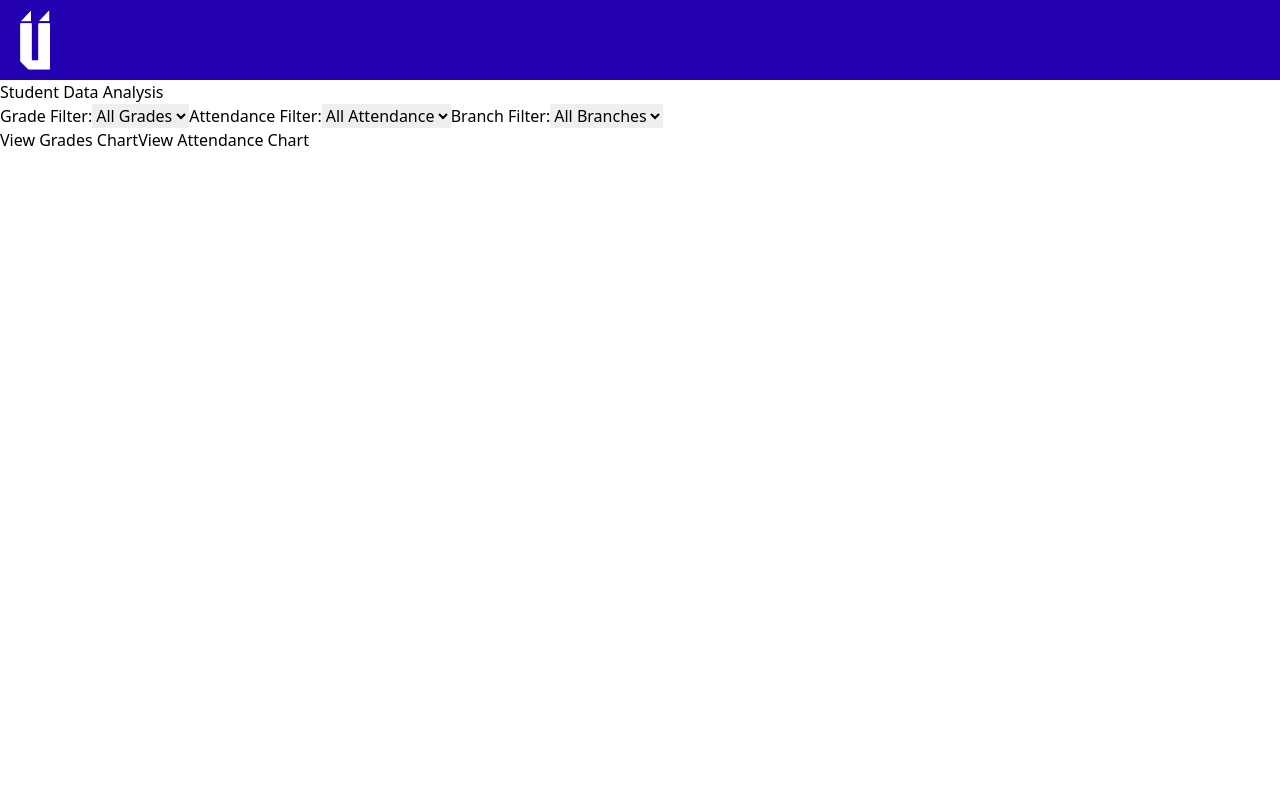
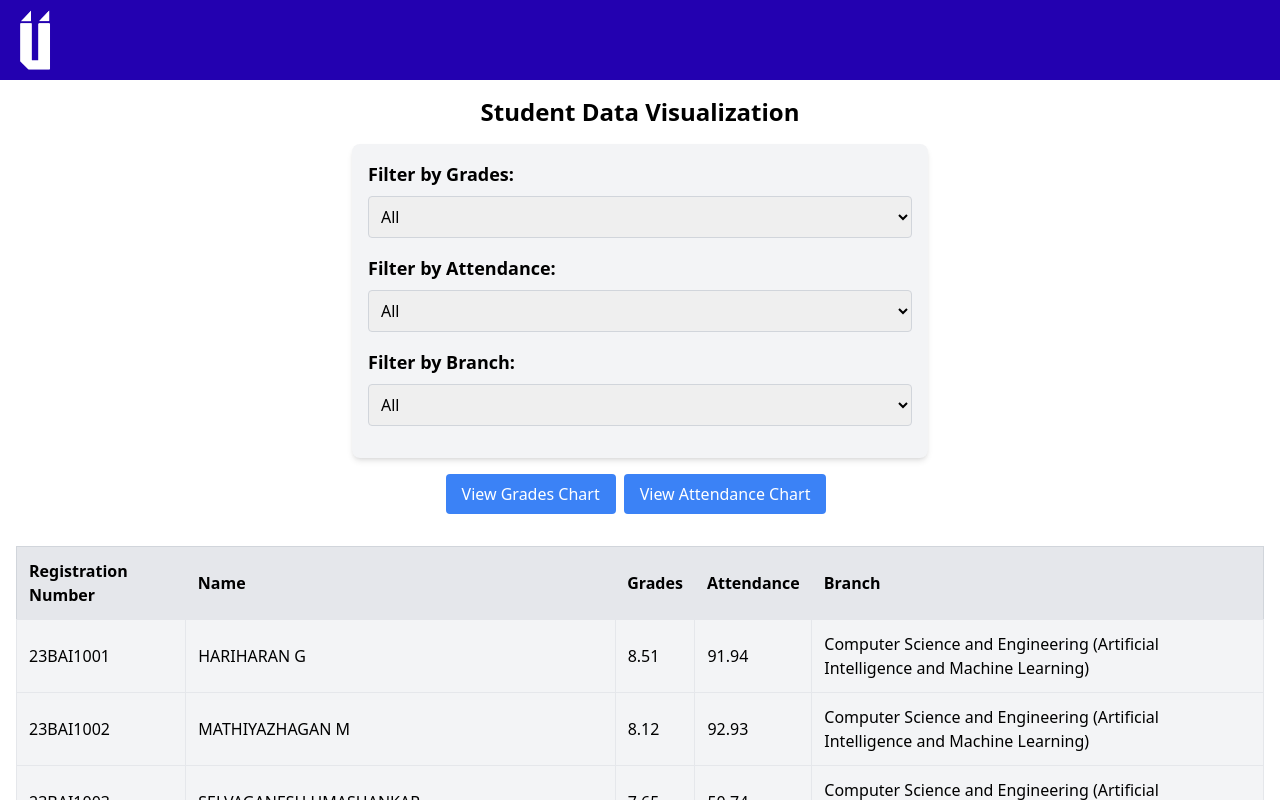
Before and after one commit to Suhas-Koheda/UniInSight, a Next.js app: page /1/dashboard/view-data in a window 1280 px wide. Shown: the top 800 px of the page. Built offline with nearby package versions, Linux system fonts and the light colour scheme.

Commit message:
build changes

```diff
--- a/src/app/[id]/dashboard/view-data/page.tsx
+++ b/src/app/[id]/dashboard/view-data/page.tsx
@@ -1,75 +1,24 @@
 "use client";
 
 import { useState, useEffect } from "react";
-import dynamic from "next/dynamic";
-import { ComponentType } from "react";
+import dynamic from 'next/dynamic';
 
-const DynamicPieChart = dynamic<ComponentType<any>>(
-  () =>
-    import("recharts").then(
-      (mod) => mod.PieChart as ComponentType<any>
-    ),
-  { ssr: false }
-);
-const DynamicPie = dynamic<ComponentType<any>>(
-  () =>
-    import("recharts").then((mod) => mod.Pie as ComponentType<any>),
-  { ssr: false }
-);
-const DynamicBarChart = dynamic<ComponentType<any>>(
-  () =>
-    import("recharts").then(
-      (mod) => mod.BarChart as ComponentType<any>
-    ),
-  { ssr: false }
-);
-const DynamicBar = dynamic<ComponentType<any>>(
-  () =>
-    import("recharts").then((mod) => mod.Bar as ComponentType<any>),
-  { ssr: false }
-);
-const DynamicXAxis = dynamic<ComponentType<any>>(
-  () =>
-    import("recharts").then(
-      (mod) => mod.XAxis as ComponentType<any>
-    ),
-  { ssr: false }
-);
-const DynamicYAxis = dynamic<ComponentType<any>>(
-  () =>
-    import("recharts").then(
-      (mod) => mod.YAxis as ComponentType<any>
-    ),
-  { ssr: false }
-);
-const DynamicTooltip = dynamic<ComponentType<any>>(
-  () =>
-    import("recharts").then(
-      (mod) => mod.Tooltip as ComponentType<any>
-    ),
-  { ssr: false }
-);
-const DynamicLegend = dynamic<ComponentType<any>>(
-  () =>
-    import("recharts").then(
-      (mod) => mod.Legend as ComponentType<any>
-    ),
-  { ssr: false }
-);
-const DynamicCell = dynamic<ComponentType<any>>(
-  () =>
-    import("recharts").then(
-      (mod) => mod.Cell as ComponentType<any>
-    ),
-  { ssr: false }
-);
+const DynamicPieChart = dynamic(() => import('recharts').then((mod) => mod.PieChart), { ssr: false });
+const DynamicPie = dynamic(() => import('recharts').then((mod) => mod.Pie), { ssr: false });
+const DynamicBarChart = dynamic(() => import('recharts').then((mod) => mod.BarChart), { ssr: false });
+const DynamicBar = dynamic(() => import('recharts').then((mod) => mod.Bar), { ssr: false });
+const DynamicXAxis = dynamic(() => import('recharts').then((mod) => mod.XAxis), { ssr: false });
+const DynamicYAxis = dynamic(() => import('recharts').then((mod) => mod.YAxis), { ssr: false });
+const DynamicTooltip = dynamic(() => import('recharts').then((mod) => mod.Tooltip), { ssr: false });
+const DynamicLegend = dynamic(() => import('recharts').then((mod) => mod.Legend), { ssr: false });
+const DynamicCell = dynamic(() => import('recharts').then((mod) => mod.Cell), { ssr: false });
 
 const MainPage = () => {
-  const [data, setData] = useState<any[]>([]);
-  const [filteredData, setFilteredData] = useState<any[]>([]);
-  const [gradesFilter, setGradesFilter] = useState<string>("");
-  const [attendanceFilter, setAttendanceFilter] = useState<string>("");
-  const [branchFilter, setBranchFilter] = useState<string>("");
+  const [data, setData] = useState([]);
+  const [filteredData, setFilteredData] = useState([]);
+  const [gradesFilter, setGradesFilter] = useState("");
+  const [attendanceFilter, setAttendanceFilter] = useState("");
+  const [branchFilter, setBranchFilter] = useState("");
 
   useEffect(() => {
     fetch("/data/sihcgpaatt.json")
@@ -90,30 +39,19 @@ const MainPage = () => {
       const gradeCondition =
         gradesFilter === "" ||
         (gradesFilter === "above-9" && student.GRADES > 9) ||
-        (gradesFilter === "9-to-8" &&
-          student.GRADES <= 9 &&
-          student.GRADES >= 8) ||
-        (gradesFilter === "7-to-8" &&
-          student.GRADES < 8 &&
-          student.GRADES >= 7) ||
+        (gradesFilter === "9-to-8" && student.GRADES <= 9 && student.GRADES >= 8) ||
+        (gradesFilter === "7-to-8" && student.GRADES < 8 && student.GRADES >= 7) ||
         (gradesFilter === "below-7" && student.GRADES < 7);
 
       const attendanceCondition =
         attendanceFilter === "" ||
         (attendanceFilter === "above-95" && student.Attendance > 95) ||
-        (attendanceFilter === "90-to-95" &&
-          student.Attendance <= 95 &&
-          student.Attendance >= 90) ||
-        (attendanceFilter === "85-to-90" &&
-          student.Attendance < 90 &&
-          student.Attendance >= 85) ||
-        (attendanceFilter === "75-to-85" &&
-          student.Attendance < 85 &&
-          student.Attendance >= 75) ||
+        (attendanceFilter === "90-to-95" && student.Attendance <= 95 && student.Attendance >= 90) ||
+        (attendanceFilter === "85-to-90" && student.Attendance < 90 && student.Attendance >= 85) ||
+        (attendanceFilter === "75-to-85" && student.Attendance < 85 && student.Attendance >= 75) ||
         (attendanceFilter === "below-75" && student.Attendance < 75);
 
-      const branchCondition =
-        branchFilter === "" || student.BRANCH === branchFilter;
+      const branchCondition = branchFilter === "" || student.BRANCH === branchFilter;
 
       return gradeCondition && attendanceCondition && branchCondition;
     });
@@ -121,53 +59,47 @@ const MainPage = () => {
     setFilteredData(filtered);
   };
 
-  const prepareChartData = (type: "grades" | "attendance") => {
-    if (type === "grades") {
+  const prepareChartData = (type) => {
+    if (type === 'grades') {
       const gradeRanges = {
-        "Above 9": 0,
-        "8 to 9": 0,
-        "7 to 8": 0,
-        "Below 7": 0,
+        'Above 9': 0,
+        '8 to 9': 0,
+        '7 to 8': 0,
+        'Below 7': 0
       };
-      filteredData.forEach((student) => {
-        if (student.GRADES > 9) gradeRanges["Above 9"]++;
-        else if (student.GRADES >= 8) gradeRanges["8 to 9"]++;
-        else if (student.GRADES >= 7) gradeRanges["7 to 8"]++;
-        else gradeRanges["Below 7"]++;
+      filteredData.forEach(student => {
+        if (student.GRADES > 9) gradeRanges['Above 9']++;
+        else if (student.GRADES >= 8) gradeRanges['8 to 9']++;
+        else if (student.GRADES >= 7) gradeRanges['7 to 8']++;
+        else gradeRanges['Below 7']++;
       });
-      return Object.entries(gradeRanges).map(([name, value]) => ({
-        name,
-        value,
-      }));
-    } else if (type === "attendance") {
+      return Object.entries(gradeRanges).map(([name, value]) => ({ name, value }));
+    } else if (type === 'attendance') {
       const attendanceRanges = {
-        "Above 95%": 0,
-        "90% to 95%": 0,
-        "85% to 90%": 0,
-        "75% to 85%": 0,
-        "Below 75%": 0,
+        'Above 95%': 0,
+        '90% to 95%': 0,
+        '85% to 90%': 0,
+        '75% to 85%': 0,
+        'Below 75%': 0
       };
-      filteredData.forEach((student) => {
-        if (student.Attendance > 95) attendanceRanges["Above 95%"]++;
-        else if (student.Attendance >= 90) attendanceRanges["90% to 95%"]++;
-        else if (student.Attendance >= 85) attendanceRanges["85% to 90%"]++;
-        else if (student.Attendance >= 75) attendanceRanges["75% to 85%"]++;
-        else attendanceRanges["Below 75%"]++;
+      filteredData.forEach(student => {
+        if (student.Attendance > 95) attendanceRanges['Above 95%']++;
+        else if (student.Attendance >= 90) attendanceRanges['90% to 95%']++;
+        else if (student.Attendance >= 85) attendanceRanges['85% to 90%']++;
+        else if (student.Attendance >= 75) attendanceRanges['75% to 85%']++;
+        else attendanceRanges['Below 75%']++;
       });
-      return Object.entries(attendanceRanges).map(([name, value]) => ({
-        name,
-        value,
-      }));
+      return Object.entries(attendanceRanges).map(([name, value]) => ({ name, value }));
     }
     return [];
   };
 
-  const COLORS = ["#0088FE", "#00C49F", "#FFBB28", "#FF8042", "#8884d8"];
+  const COLORS = ['#0088FE', '#00C49F', '#FFBB28', '#FF8042', '#8884d8'];
 
-  const openChartPopup = (type: "grades" | "attendance") => {
+  const openChartPopup = (type) => {
     const chartData = prepareChartData(type);
-    const popup = window.open("", "_blank", "width=800,height=600");
-    popup?.document.write(`
+    const popup = window.open('', '_blank', 'width=800,height=600');
+    popup.document.write(`
       <html>
         <head>
           <title>${type.charAt(0).toUpperCase() + type.slice(1)} Chart</title>
@@ -210,7 +142,7 @@ const MainPage = () => {
                         const value = context.raw || 0;
                         const total = context.dataset.data.reduce((a, b) => a + b, 0);
                         const percentage = ((value / total) * 100).toFixed(1);
-                        return \\${label}: \${value} (\${percentage}%);
+                        return \`\${label}: \${value} (\${percentage}%)\`;
                       }
                     }
                   }
@@ -224,9 +156,7 @@ const MainPage = () => {
               data: {
                 labels: chartData.map(item => item.name),
                 datasets: [{
-                  label: '${
-                    type.charAt(0).toUpperCase() + type.slice(1)
-                  } Distribution',
+                  label: '${type.charAt(0).toUpperCase() + type.slice(1)} Distribution',
                   data: chartData.map(item => item.value),
                   backgroundColor: COLORS
                 }]
@@ -244,56 +174,107 @@ const MainPage = () => {
         </body>
       </html>
     `);
-    popup?.document.close();
+    popup.document.close();
   };
 
   return (
-    <div>
-      <h1>Student Data Analysis</h1>
-      <div>
-        <label>
-          Grade Filter:
+    <div className="p-4 min-h-screen bg-white text-black">
+      <h1 className="text-2xl font-bold mb-4 text-center">
+        Student Data Visualization
+      </h1>
+
+      {/* Filter Options */}
+      <div className="bg-gray-100 p-4 mb-4 rounded-lg shadow-md max-w-xl mx-auto">
+        <div className="mb-4">
+          <label htmlFor="filter-grades" className="block text-lg font-semibold mb-2">Filter by Grades:</label>
           <select
+            id="filter-grades"
             value={gradesFilter}
             onChange={(e) => setGradesFilter(e.target.value)}
+            className="w-full p-2 border border-gray-300 rounded"
           >
-            <option value="">All Grades</option>
+            <option value="">All</option>
             <option value="above-9">Above 9</option>
             <option value="9-to-8">9 to 8</option>
             <option value="7-to-8">7 to 8</option>
             <option value="below-7">Below 7</option>
           </select>
-        </label>
-        <label>
-          Attendance Filter:
+        </div>
+
+        <div className="mb-4">
+          <label htmlFor="filter-attendance" className="block text-lg font-semibold mb-2">Filter by Attendance:</label>
           <select
+            id="filter-attendance"
             value={attendanceFilter}
             onChange={(e) => setAttendanceFilter(e.target.value)}
+            className="w-full p-2 border border-gray-300 rounded"
           >
-            <option value="">All Attendance</option>
+            <option value="">All</option>
             <option value="above-95">Above 95%</option>
             <option value="90-to-95">90% to 95%</option>
             <option value="85-to-90">85% to 90%</option>
             <option value="75-to-85">75% to 85%</option>
             <option value="below-75">Below 75%</option>
           </select>
-        </label>
-        <label>
-          Branch Filter:
+        </div>
+
+        <div className="mb-4">
+          <label htmlFor="filter-branch" className="block text-lg font-semibold mb-2">Filter by Branch:</label>
           <select
+            id="filter-branch"
             value={branchFilter}
             onChange={(e) => setBranchFilter(e.target.value)}
+            className="w-full p-2 border border-gray-300 rounded"
           >
-            <option value="">All Branches</option>
+            <option value="">All</option>
             <option value="CSE">CSE</option>
-            <option value="IT">IT</option>
             <option value="ECE">ECE</option>
+            <option value="ME">ME</option>
+            {/* Add other branches as needed */}
           </select>
-        </label>
+        </div>
       </div>
-      <div>
-        <button onClick={() => openChartPopup("grades")}>View Grades Chart</button>
-        <button onClick={() => openChartPopup("attendance")}>View Attendance Chart</button>
+
+      {/* Buttons to view charts */}
+      <div className="text-center mb-4">
+        <button
+          onClick={() => openChartPopup('grades')}
+          className="bg-blue-500 text-white px-4 py-2 rounded mr-2 hover:bg-blue-600"
+        >
+          View Grades Chart
+        </button>
+        <button
+          onClick={() => openChartPopup('attendance')}
+          className="bg-blue-500 text-white px-4 py-2 rounded mr-2 hover:bg-blue-600"
+        >
+          View Attendance Chart
+        </button>
+      </div>
+
+      {/* Container for student list */}
+      <div className="overflow-x-auto mt-8">
+        <table className="min-w-full bg-gray-100 border border-gray-300 rounded-lg shadow-md mx-auto text-black">
+          <thead>
+            <tr className="bg-gray-200 text-black">
+              <th className="p-3 text-left">Registration Number</th>
+              <th className="p-3 text-left">Name</th>
+              <th className="p-3 text-left">Grades</th>
+              <th className="p-3 text-left">Attendance</th>
+              <th className="p-3 text-left">Branch</th>
+            </tr>
+          </thead>
+          <tbody>
+            {filteredData.map((student, index) => (
+              <tr key={index}>
+                <td className="p-3 border">{student.REGNO}</td>
+                <td className="p-3 border">{student.NAME}</td>
+                <td className="p-3 border">{student.GRADES}</td>
+                <td className="p-3 border">{student.Attendance}</td>
+                <td className="p-3 border">{student.BRANCH}</td>
+              </tr>
+            ))}
+          </tbody>
+        </table>
       </div>
     </div>
   );
```
